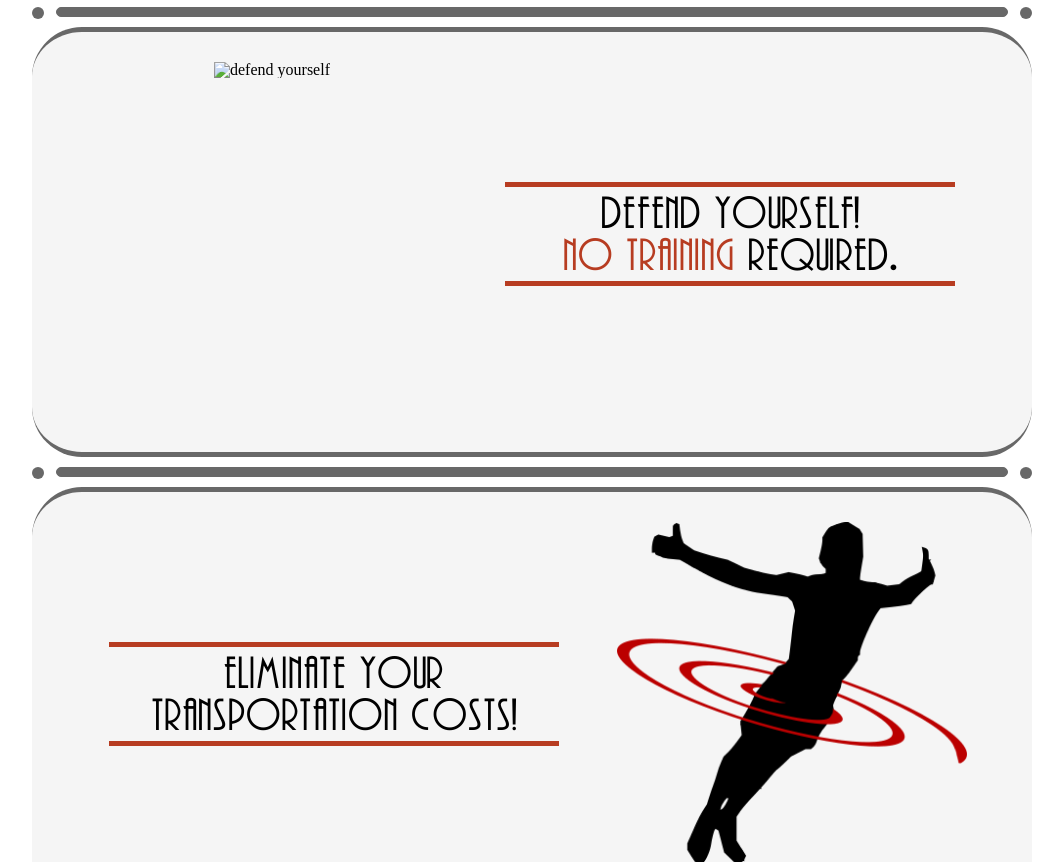
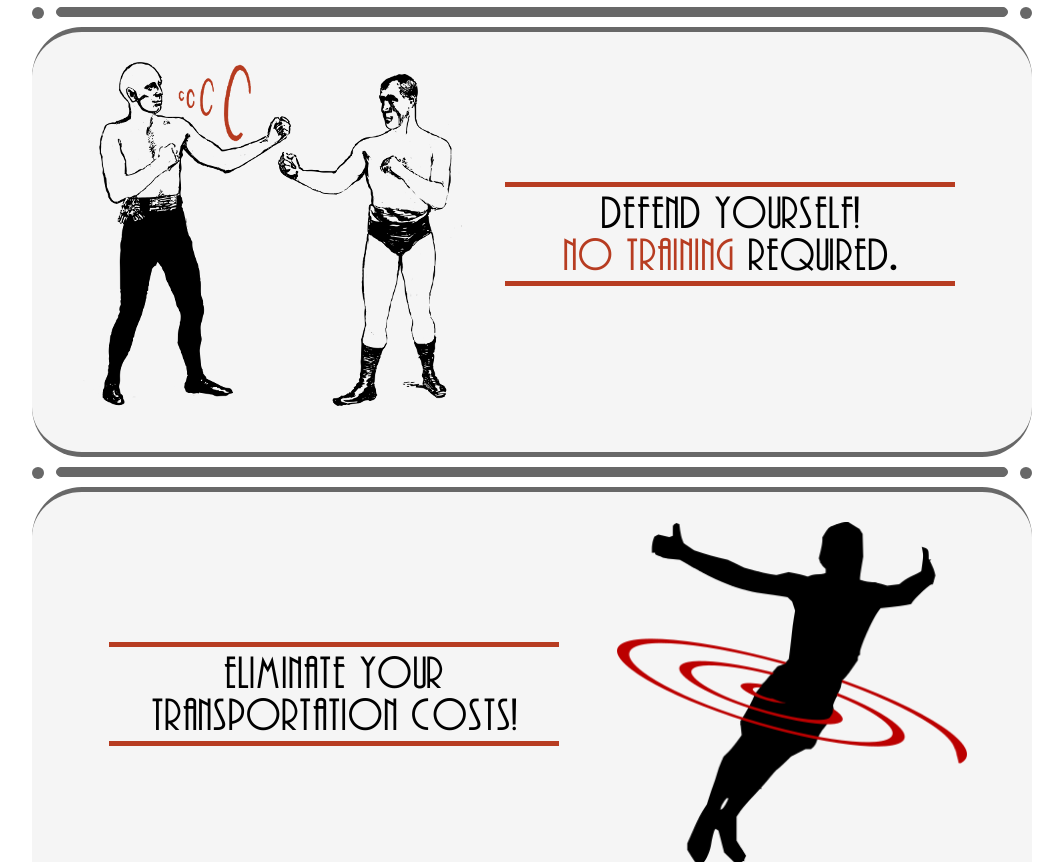
Before and after one commit to andreannast/evolve, a plain HTML site: page docs/telekinesis.html in a window 1280 px wide. Shown: the part 1055-1917 px from the top of the page, without its empty margins (108-1171 px from the left). Drawn offline with Linux system fonts and the light colour scheme.

Commit message:
#fixed images

```diff
--- a/docs/telekinesis.html
+++ b/docs/telekinesis.html
@@ -56,7 +56,7 @@
             </div>
 
             <div>
-                <img src="images/ladytran.png" alt="image of a woman using telekinesis to move a couch out of the way in order to clean." height="363" width="411">
+                <img src="images/ladytran.png" alt="telekinesis" height="363" width="411">
             </div>
         </div>
 
@@ -75,7 +75,7 @@
                 <h2>Defend yourself! <br><div class="red">No training</div> required.</h2>
             </div>
             <div id="img2">
-                <img src="images/defend.png" alt="defend yourself" height="344" width="390">
+                <img src="images/defend2.png" alt="defend yourself" height="344" width="390">
             </div>
         </div>
 
@@ -88,7 +88,7 @@
                 <h2>Eliminate your transportation costs!</h2>
             </div>
             <div>
-                <img src="images/fly2.png" alt="defend yourself" height="343" width="350">
+                <img src="images/fly2.png" alt="fly" height="343" width="350">
             </div>
         </div>
 
@@ -122,7 +122,7 @@
                 </div>
             </div>
             <div id="img5">
-                <img src="images/cat2.png" alt="defend yourself" height="344" width="390">
+                <img src="images/cat2.png" alt="cat with open mouth" height="344" width="390">
             </div>
         </div>
 
```
Also changed, not shown: docs/teleportation.html (+1 -1 lines).
